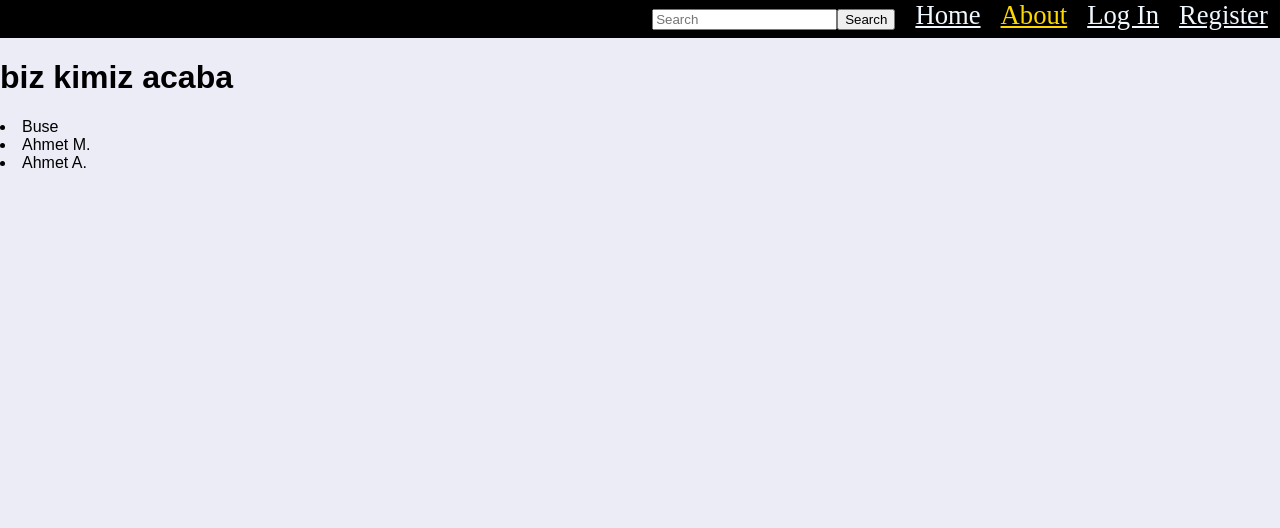
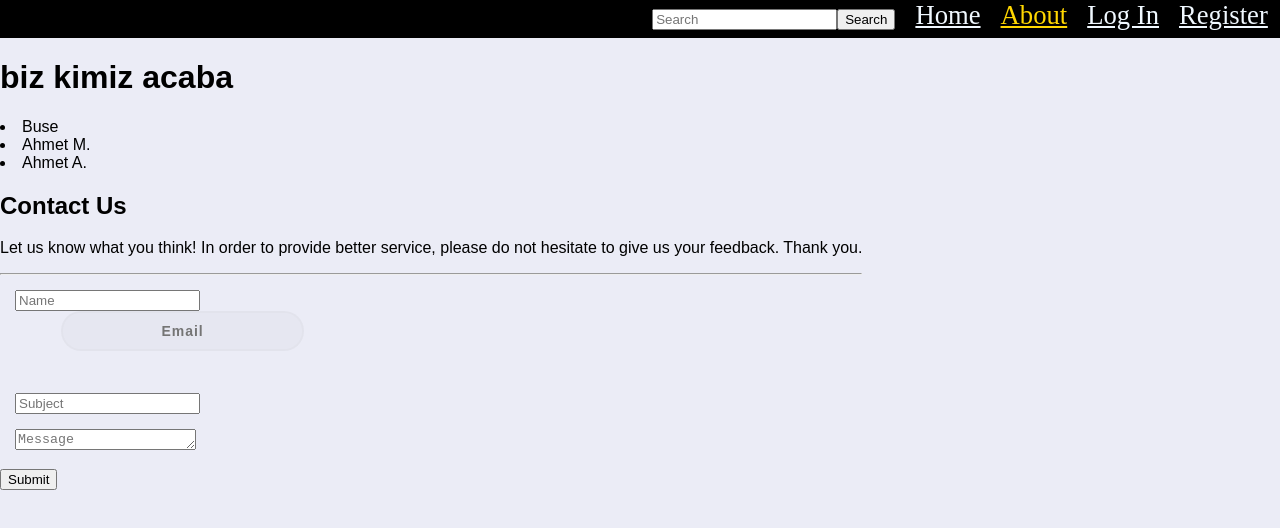
Before and after one commit to buseozkan/gibri, a React (Create React App) app: page /#/aboutus in a window 1280 px wide. Shown: the top 528 px of the page. Built offline with nearby package versions, Linux system fonts and the light colour scheme.

Commit message:
concact us refactored

```diff
--- a/src/App.js
+++ b/src/App.js
@@ -3,9 +3,9 @@ import "./App.css";
 import Login from "../src/components/Login/login";
 import Register from "../src/components/Register/register";
 //import forgetPassword from "../src/components/ForgetPassword/forgetpassword";
-import Home from "../src/components/HomePage/homepage";
 import AboutUs from "../src/components/AboutUs/index";
 import Navbar from "../src/components/NavBar/navbar";
+import contactUs from "./components/contactUs";
 
 import {
   Route,
@@ -24,12 +24,12 @@ class App extends React.Component {
         <Navbar />
 
           <div className="appcss">
-
             <Route path="/homepage" component={Programs}/>
             <Route path="/login" component={Login}/>
             <Route path="/aboutus" component={AboutUs}/>
             <Route path="/register" component={Register}/>
             <Route path="/navbar" component={Navbar}/>
+            <Route path="/aboutus" component={contactUs}/>
           </div>
         </div>
       </HashRouter>
--- /dev/null
+++ b/src/components/contactUs/contactUs.css
@@ -0,0 +1,6 @@
+.col-md-12 {
+  display: flex;
+  align-items: center;
+  background-color: linear-gradient(to right, #9C27B0, #E040FB);
+
+}
--- a/src/components/contactUs/index.js
+++ b/src/components/contactUs/index.js
@@ -1,5 +1,6 @@
 import React from 'react';
 import axios from 'axios';
+import "./contactUs.css";
 
 
 class contactUs extends React.Component {
@@ -16,7 +17,6 @@ class contactUs extends React.Component {
             return (
                   <div className="section">
                         <div className="container">
-                              <div className="row">
                                     <div className="col-md-12">
                                           <div className="section-title">
                                                 <h2 className="title">Contact Us</h2>
@@ -54,8 +54,6 @@ class contactUs extends React.Component {
                                                 </form>
                                           </div>
                                     </div>
-
-                              </div>
 
                         </div>
                   </div>
```
Also changed, not shown: src/App.css (line endings or trailing spaces).
